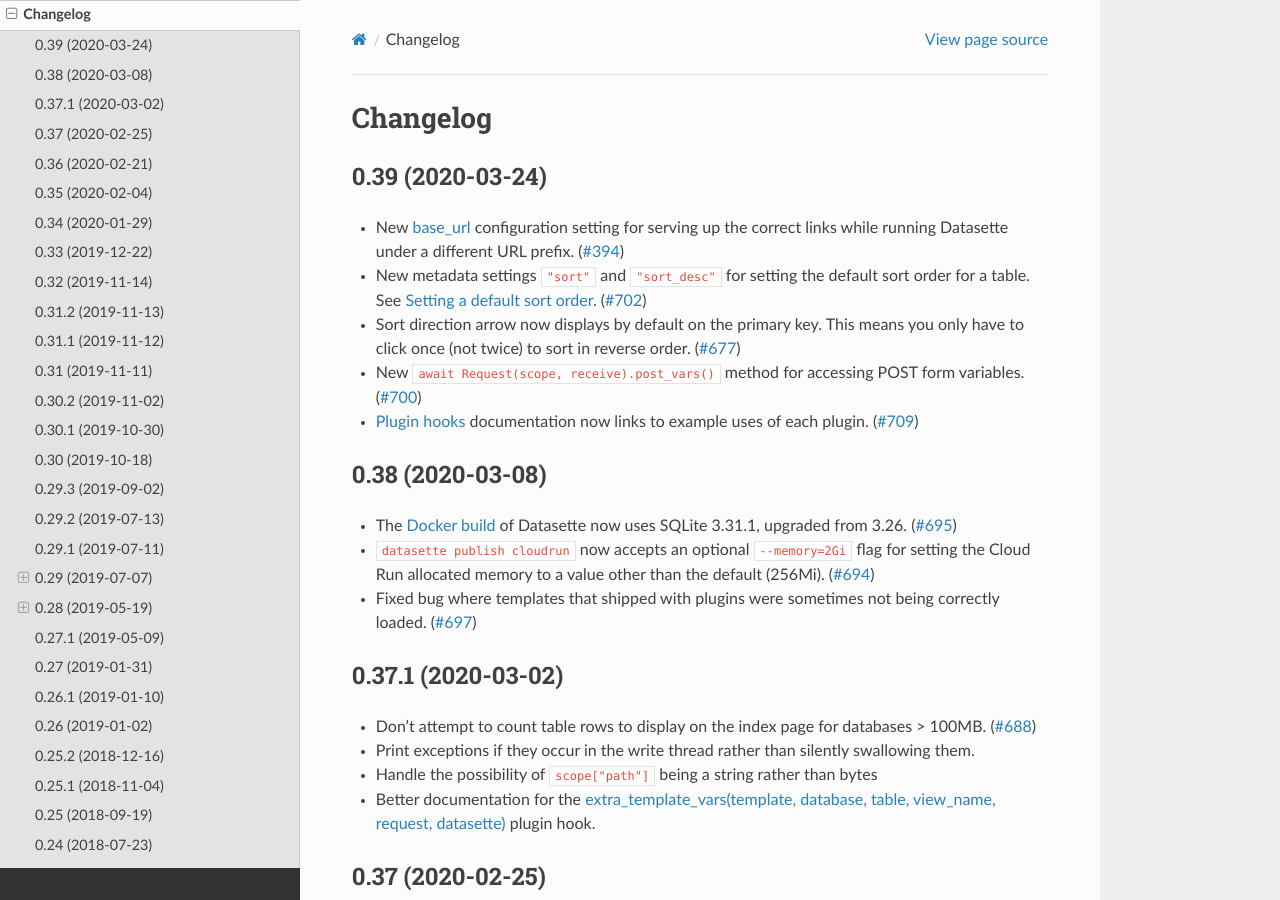
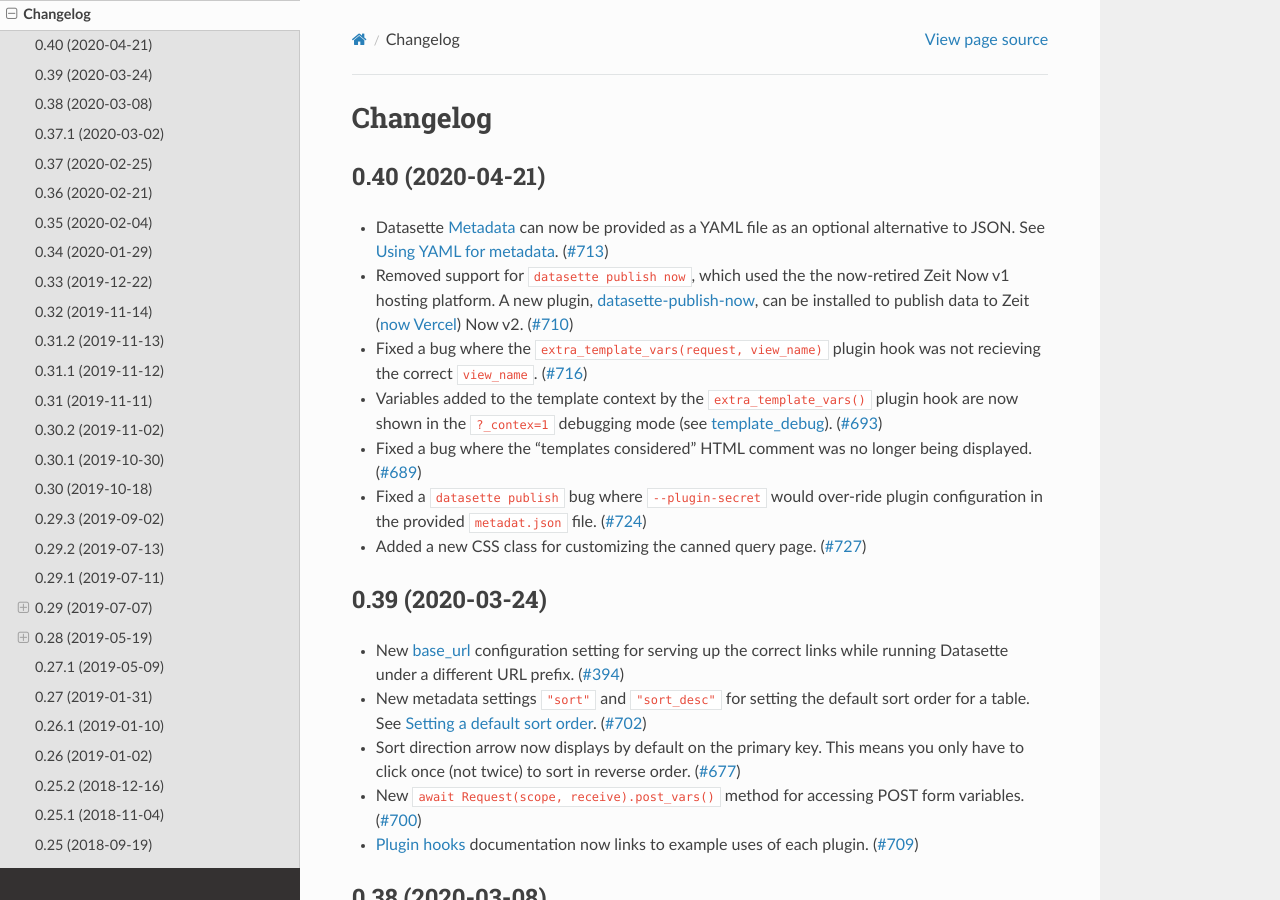
Before and after one commit to simonw/datasette, a Sphinx documentation site: the page built from docs/changelog.rst, in a window 1280 px wide and 900 px high. Built offline with Sphinx 7.4.7 and the Read the Docs theme 2.0.0, drawn with Linux system fonts in a browser that asks for light colours.

Commit message:
Release Datasette 0.40

```diff
--- a/docs/changelog.rst
+++ b/docs/changelog.rst
@@ -3,6 +3,19 @@
 =========
 Changelog
 =========
+
+.. _v0_40:
+
+0.40 (2020-04-21)
+-----------------
+
+* Datasette :ref:`metadata` can now be provided as a YAML file as an optional alternative to JSON. See :ref:`metadata_yaml`. (`#713 <https://github.com/simonw/datasette/issues/713>`__)
+* Removed support for ``datasette publish now``, which used the the now-retired Zeit Now v1 hosting platform. A new plugin, `datasette-publish-now <https://github.com/simonw/datasette-publish-now>`__, can be installed to publish data to Zeit (`now Vercel <https://vercel.com/blog/zeit-is-now-vercel>`__) Now v2. (`#710 <https://github.com/simonw/datasette/issues/710>`__)
+* Fixed a bug where the ``extra_template_vars(request, view_name)`` plugin hook was not recieving the correct ``view_name``. (`#716 <https://github.com/simonw/datasette/issues/716>`__)
+* Variables added to the template context by the ``extra_template_vars()`` plugin hook are now shown in the ``?_contex=1`` debugging mode (see :ref:`config_template_debug`). (`#693 <https://github.com/simonw/datasette/issues/693>`__)
+* Fixed a bug where the "templates considered" HTML comment was no longer being displayed. (`#689 <https://github.com/simonw/datasette/issues/689>`__)
+* Fixed a ``datasette publish`` bug where ``--plugin-secret`` would over-ride plugin configuration in the provided ``metadat.json`` file. (`#724 <https://github.com/simonw/datasette/issues/724>`__)
+* Added a new CSS class for customizing the canned query page. (`#727 <https://github.com/simonw/datasette/issues/727>`__)
 
 .. _v0_39:
 
```
Also changed, not shown: README.md (+1 -0 lines).
